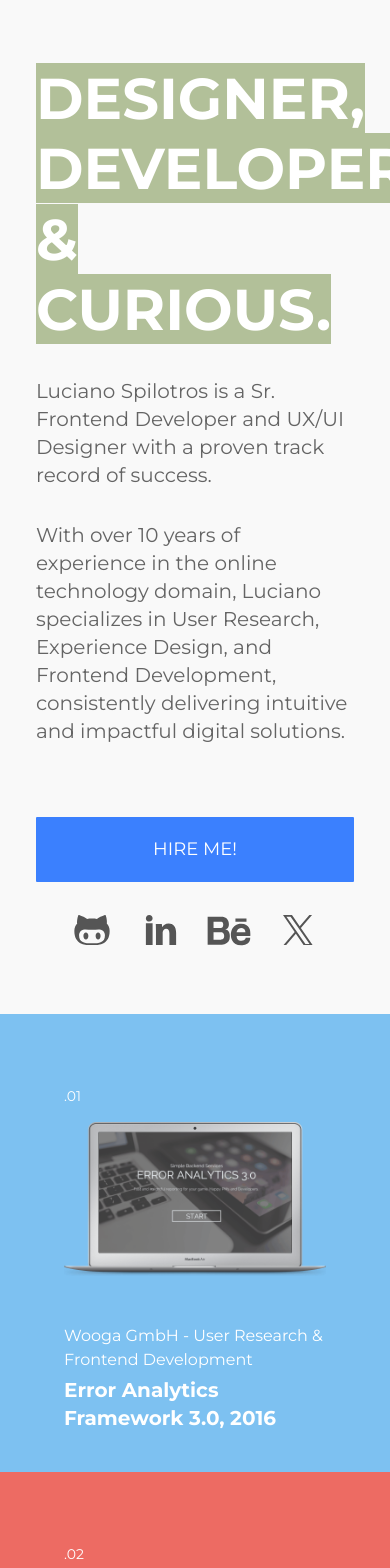
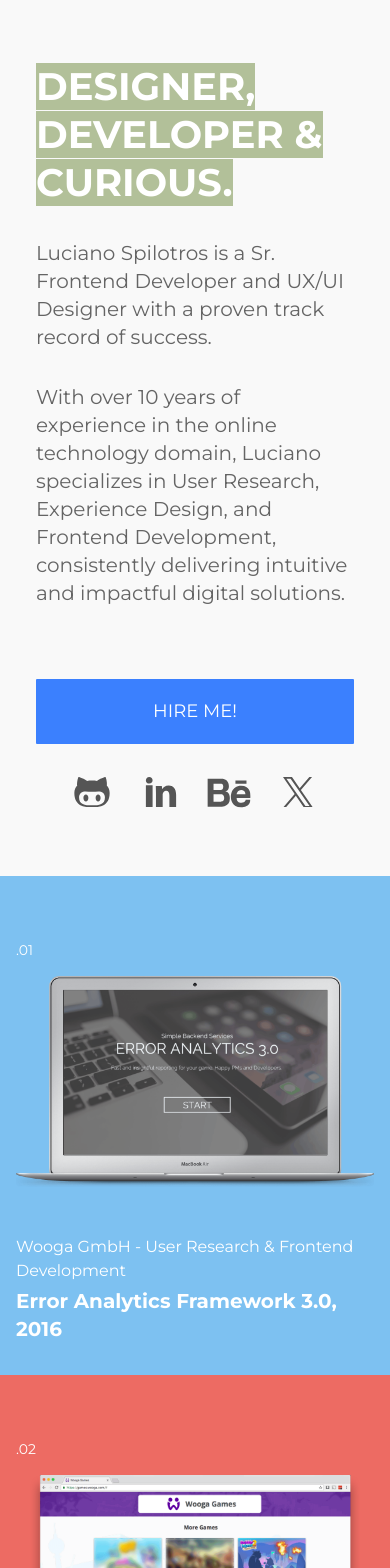
Before and after one commit to lutano/lutano.github.io, a Vue app: page / in a window 390 px wide. Shown: the top 1568 px of the page. Built offline with nearby package versions, Linux system fonts and the light colour scheme.

Commit message:
Fix on devices

```diff
--- a/src/assets/main.css
+++ b/src/assets/main.css
@@ -68,8 +68,7 @@ main {
   }
 }
 h1 {
-  font-size: 3.6rem;
-  line-height: 4.4rem;
+  @apply md:text-[3.6rem] text-[2.4rem] md:leading-[4.4rem] leading-[3rem];
 }
 h2 {
   margin: 1rem 0 4rem;
@@ -78,11 +77,10 @@ h2 {
   line-height: 2.4rem;
   text-transform: uppercase;
 }
-
 section {
+  @apply md:px-[4rem] md:py-[2.5rem] px-4 py-8;
   box-sizing: border-box;
   height: auto;
-  padding: 2.5rem 4rem;
   font-weight: lighter;
   hr {
     height: 12px;
```
